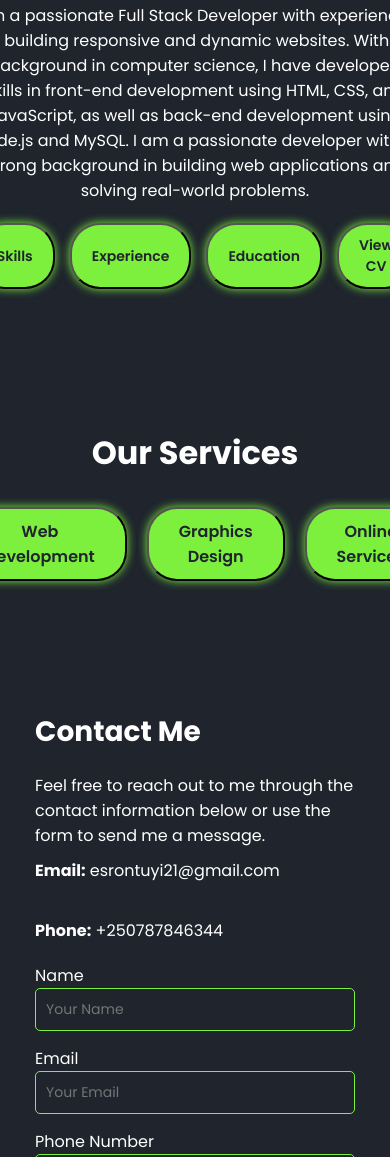
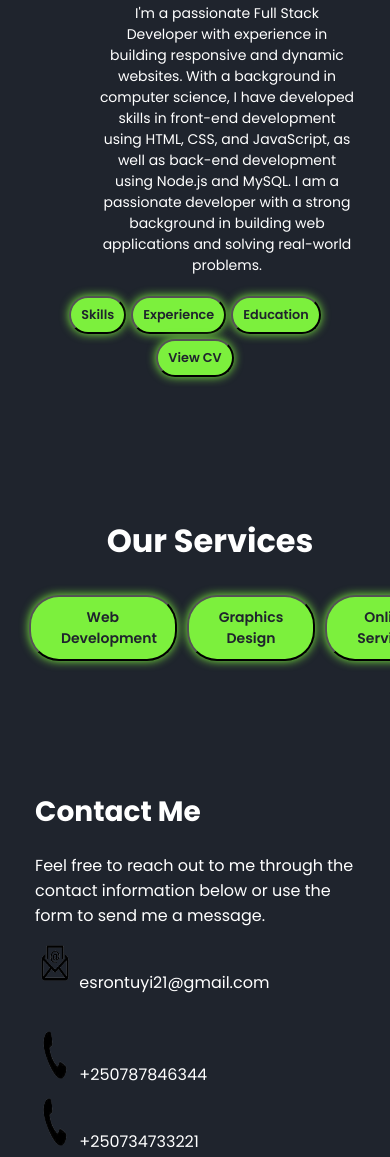
Before and after one commit to Ephron21/PortifolioWebsite, a plain HTML site: page index.html in a window 390 px wide. Shown: the part 1577-2734 px from the top of the page. Drawn offline with nearby package versions, Linux system fonts and the light colour scheme.

Commit message:
second c

```diff
--- a/index.html
+++ b/index.html
@@ -194,10 +194,16 @@
                     <img src="ur.png" alt="University Applications">
                 </div>
                 <div class="carousel-item">
-                    <img src="ines.jpg" alt="University Applications">
+                    <img src="ines.png" alt="University Applications">
                 </div>
                 <div class="carousel-item">
-                    <img src="rp.jpg" alt="University Applications">
+                    <img src="rp.png" alt="University Applications">
+                </div>
+                <div class="carousel-item">
+                    <img src="Cur.png" alt="University Applications">
+                </div>
+                <div class="carousel-item">
+                    <img src="kib.png" alt="University Applications">
                 </div>
                 <!-- More images can be added -->
             </div>
@@ -218,6 +224,7 @@
                 });
             });
         </script>
+        <!--dashboard section-->
 
     </section>
 
@@ -229,8 +236,9 @@
 
         <!-- Contact Information -->
         <div  class="contact-info">
-            <p><strong>Email:</strong> esrontuyi21@gmail.com</p><br>
-            <p><strong>Phone:</strong> +250787846344</p>
+            <p><strong><img src="email.png" style=" width: 40px; height: 50px;"></strong> esrontuyi21@gmail.com</p><br>
+            <p><strong><img src="phone_icon.png"style=" width: 40px; height: 50px;"></strong> +250787846344</p>
+            <p><strong><img src="phone_icon.png"style=" width: 40px; height: 50px;"></strong> +250734733221</p>
         </div>
 
         <!-- Contact Form -->
@@ -260,10 +268,11 @@
     <div class="footer-container">
         <!-- Social Media Links -->
         <div class="social-media">
-            <a href="https://wa.me/+250787846344" target="_blank"><i class='bx bxl-whatsapp'></i></a>
+            <a href="https://wa.me/+250734733221" target="_blank"><i class='bx bxl-whatsapp'></i></a>
             <a href="https://x.com/your-profile" target="_blank"><i class='bx bxl-twitter'></i></a>
             <a href="https://linkedin.com/in/your-profile" target="_blank"><i class='bx bxl-linkedin'></i></a>
             <a href="https://github.com/your-profile" target="_blank"><i class='bx bxl-github'></i></a>
+            <a href="https://chat.whatsapp.com/BDEAa9Knxs7J3SCarkhvvE" target="_blank"><i class='bx bxl-whatsapp'></i></a>
         </div>
 
         <!-- Copyright Section -->
--- a/style.css
+++ b/style.css
@@ -212,26 +212,42 @@ a {
     margin-bottom: 15px;
 }
 .about-info p {
-    font-size: 16px;
+    font-size: 14px;
     margin-bottom: 20px;
     max-width: 700px;
+    margin-left: 20%;
 }
 .details {
     display: flex;
-    gap: 15px;
-    justify-content: center;
+    flex-wrap: wrap; /* Allows wrapping on smaller screens */
+    gap: 10px; /* Adjusts space between buttons */
+    justify-content: center; /* Centers buttons */
     margin-bottom: 20px;
 }
+
 .details .btn {
-    padding: 10px 20px;
     background: #7cf03d;
     color: #1f242d;
     border-radius: 30px;
-    font-size: 14px;
     font-weight: 600;
     cursor: pointer;
     transition: 0.3s;
+    padding: 8px 15px; /* Reduced padding for smaller buttons */
+    font-size: 0.9rem; /* Adjust font size for smaller screens */
 }
+
+/* Responsive adjustments for small screens */
+@media (max-width: 667px) {
+    .details {
+        gap: 5px; /* Reduce spacing for extra-small screens */
+    }
+
+    .details .btn {
+        padding: 8px 10px; /* Further reduce padding */
+        font-size: 0.8rem; /* Slightly smaller font size */
+    }
+}
+
 .details .btn:hover {
     background: transparent;
     color: #7cf03d;
@@ -273,6 +289,7 @@ a {
     text-align: center;
     background-color: #1f242d;
     color: #fff;
+   margin-left: 30px;
 }
 
 .services h2 {
@@ -282,20 +299,25 @@ a {
 
 .service-buttons {
     display: flex;
-    gap: 20px;
+    gap: 10px;
     justify-content: center;
     margin-bottom: 30px;
+    margin-left: 30%;
+    margin-right: 10%;
+
 }
 
 .service-buttons .btn {
     padding: 10px 30px;
     background: #7cf03d;
     color: #1f242d;
-    font-size: 16px;
+    font-size: 14px;
     font-weight: 600;
     border-radius: 30px;
     cursor: pointer;
     transition: background-color 0.3s;
+    width: 85%;
+
 }
 
 .service-buttons .btn:hover {
@@ -365,7 +387,7 @@ a {
     }
 }
 
-
+/*dashboard section*/
 
 
 /* Contact Section */
```
Also changed, not shown: Cur.png (added), email.png (added), ines.jpg (deleted), ines.png (added), kib.png (added), mifotra.png, phone_icon.png (added), rp.jpg (deleted), rp.png (added), ur.png.
